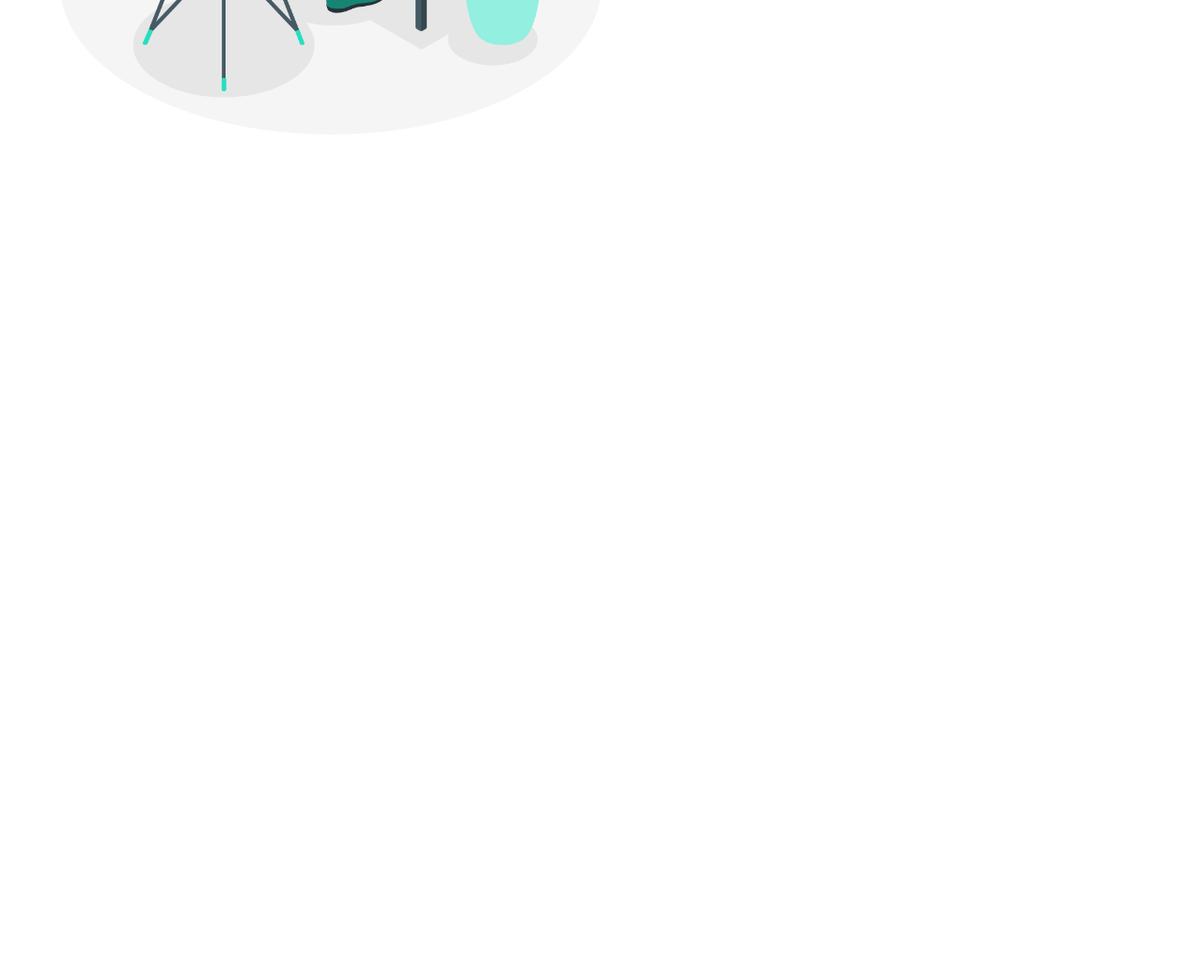
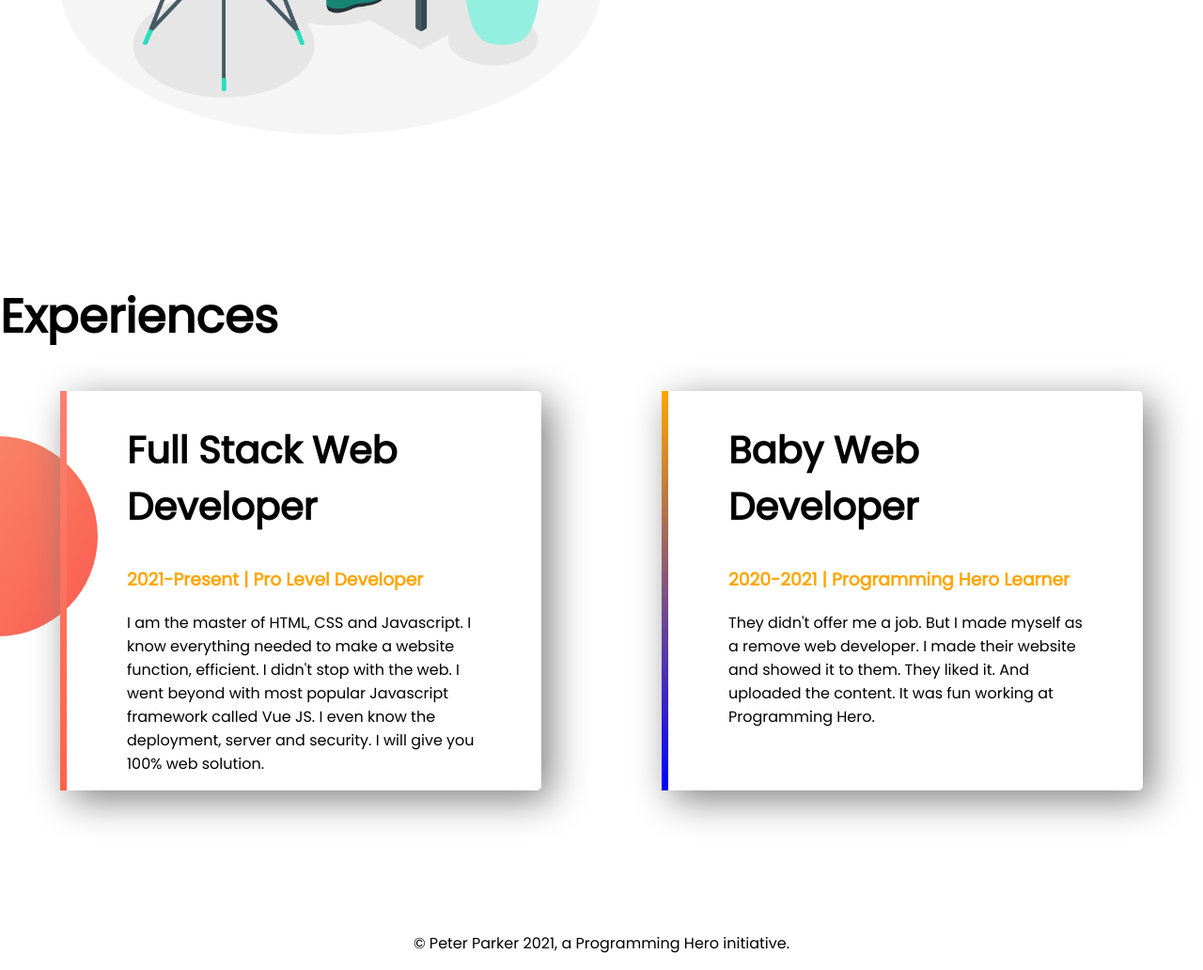
Before and after one commit to coder-binary1/dev-portfolio, a plain HTML site: page index.html in a window 1280 px wide. Shown: the part 1183-2215 px from the top of the page at 94% size. Before the commit the page ends 1483 px from the top, so only its background shows below. Drawn offline with Linux system fonts and the light colour scheme.

Commit message:
exprience and footer added

```diff
--- a/css/style.css
+++ b/css/style.css
@@ -5,7 +5,11 @@ body{
 h1{
     font-size: 50px;
 }
-section{
+h2{
+    font-size: 40px;
+}
+
+.flexiable-container{
     display: flex;
     margin-bottom: 150px;
 }
@@ -36,3 +40,33 @@ section{
     background-repeat: no-repeat;
     background-position: right;
 }
+
+.experience-area{
+    background-image: url(img/exp-bg.png);
+    background-repeat: no-repeat;
+    background-position: left;
+}
+.experience-item{
+    width: 40%;
+    margin-left: 5%;
+    margin-right: 5%;
+    padding: 0 5%  0 5%;
+    border-radius: 5px;
+    box-shadow: 10px 10px 40px gray;
+
+}
+
+#web-dev-exp{
+    border-left: 7px solid;
+    border-image: linear-gradient(orange, blue);
+    border-image-slice: 1;
+}
+#full-stk-web-dev{
+    border-left: 7px solid;
+    border-image: linear-gradient(salmon, tomato);
+    border-image-slice: 1;
+}
+
+footer p{
+    text-align: center;
+}
--- a/index.html
+++ b/index.html
@@ -13,7 +13,7 @@
 </head>
 
 <body>
-    <section class="top-sec">
+    <section class="top-sec flexiable-container">
         <div class="half-width">
             <h1>Welcome to </h1>
             <h1><span class="orange-color">Coder-Binary's</span> World</h1>
@@ -28,7 +28,7 @@
             <img src="img/dev-cartoon.png" alt="colorful-bg">
         </div>
     </section>
-    <section class="dream-big">
+    <section class="dream-big flexiable-container">
         <div class="half-width">
             <img src="img/3426523.png" alt="">
         </div>
@@ -41,6 +41,29 @@
         </div>
     </section>
 
+    <section class="experience-area">
+        <h1>Experiences</h1>
+        <div class="flexiable-container">
+            <div id="full-stk-web-dev" class="experience-item">
+                <h2>Full Stack Web Developer</h2>
+                <h3 class="orange-color">2021-Present | Pro Level Developer</h3>
+                <p>I am the master of HTML, CSS and Javascript. I know everything needed to make a website function,
+                    efficient. I didn't stop with the web. I went beyond with most popular Javascript framework called
+                    Vue
+                    JS. I even know the deployment, server and security. I will give you 100% web solution.</p>
+            </div>
+            <div id="web-dev-exp" class="experience-item">
+                <h2>Baby Web Developer</h2>
+                <h3 class="orange-color">2020-2021 | Programming Hero Learner</h3>
+                <p>They didn't offer me a job. But I made myself as a remove web developer. I made their website and
+                    showed
+                    it to them. They liked it. And uploaded the content. It was fun working at Programming Hero.</p>
+            </div>
+        </div>
+    </section>
+    <footer>
+        <p>© Peter Parker 2021, a Programming Hero initiative.</p>
+    </footer>
 </body>
 
 </html>
```
Also changed, not shown: css/img/exp-bg.png (renamed from img/exp-bg.png), img/dream-bg.png (deleted), img/jhankar.png (deleted), img/jhankar2.png (deleted), img/my-bg.png (deleted), img/my-bg2.png (deleted), img/top-banner.png (deleted).
